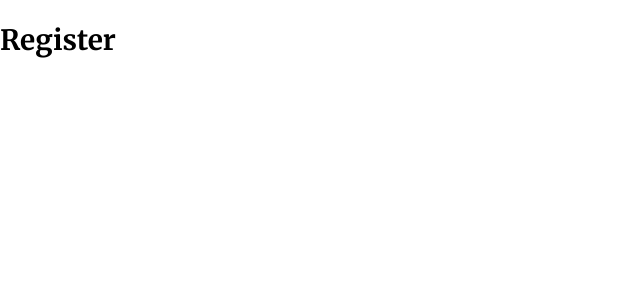
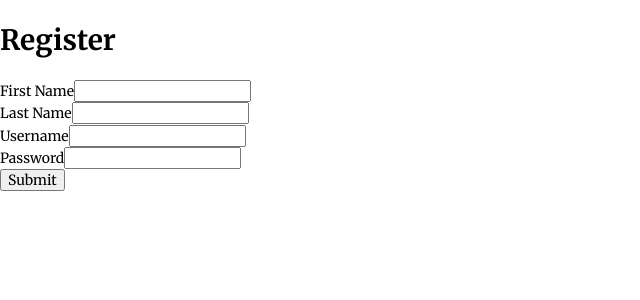
Before and after one commit to Patrickroelofs/HANICA-DWA-Laterlezer, a React (Create React App) app in the folder lezerapp/: page /register in a window 1280 px wide. Shown: the top 300 px of the page, without its empty margins (0-640 px from the left). Built offline with nearby package versions, Linux system fonts and the light colour scheme.

Commit message:
add forms

```diff
--- a/lezerapp/src/login/Login.jsx
+++ b/lezerapp/src/login/Login.jsx
@@ -3,7 +3,29 @@ import React from 'react';
 // TODO: Login functionality
 function Login() {
   return (
-    <h1>Login</h1>
+    <>
+      <h1>Login</h1>
+
+      <form>
+        <div>
+          <label htmlFor="username">
+            Username
+            <input type="text" />
+          </label>
+        </div>
+
+        <div>
+          <label htmlFor="password">
+            Password
+            <input type="password" />
+          </label>
+        </div>
+
+        <div>
+          <input type="submit" />
+        </div>
+      </form>
+    </>
   );
 }
 
--- a/lezerapp/src/register/Register.jsx
+++ b/lezerapp/src/register/Register.jsx
@@ -3,7 +3,43 @@ import React from 'react';
 // TODO: Register functionality
 function Register() {
   return (
-    <h1>Register</h1>
+    <>
+      <h1>Register</h1>
+
+      <form>
+        <div>
+          <label htmlFor="firstname">
+            First Name
+            <input type="text" />
+          </label>
+        </div>
+
+        <div>
+          <label htmlFor="lastname">
+            Last Name
+            <input type="text" />
+          </label>
+        </div>
+
+        <div>
+          <label htmlFor="username">
+            Username
+            <input type="text" />
+          </label>
+        </div>
+
+        <div>
+          <label htmlFor="password">
+            Password
+            <input type="password" />
+          </label>
+        </div>
+
+        <div>
+          <input type="submit" />
+        </div>
+      </form>
+    </>
   );
 }
 
```
